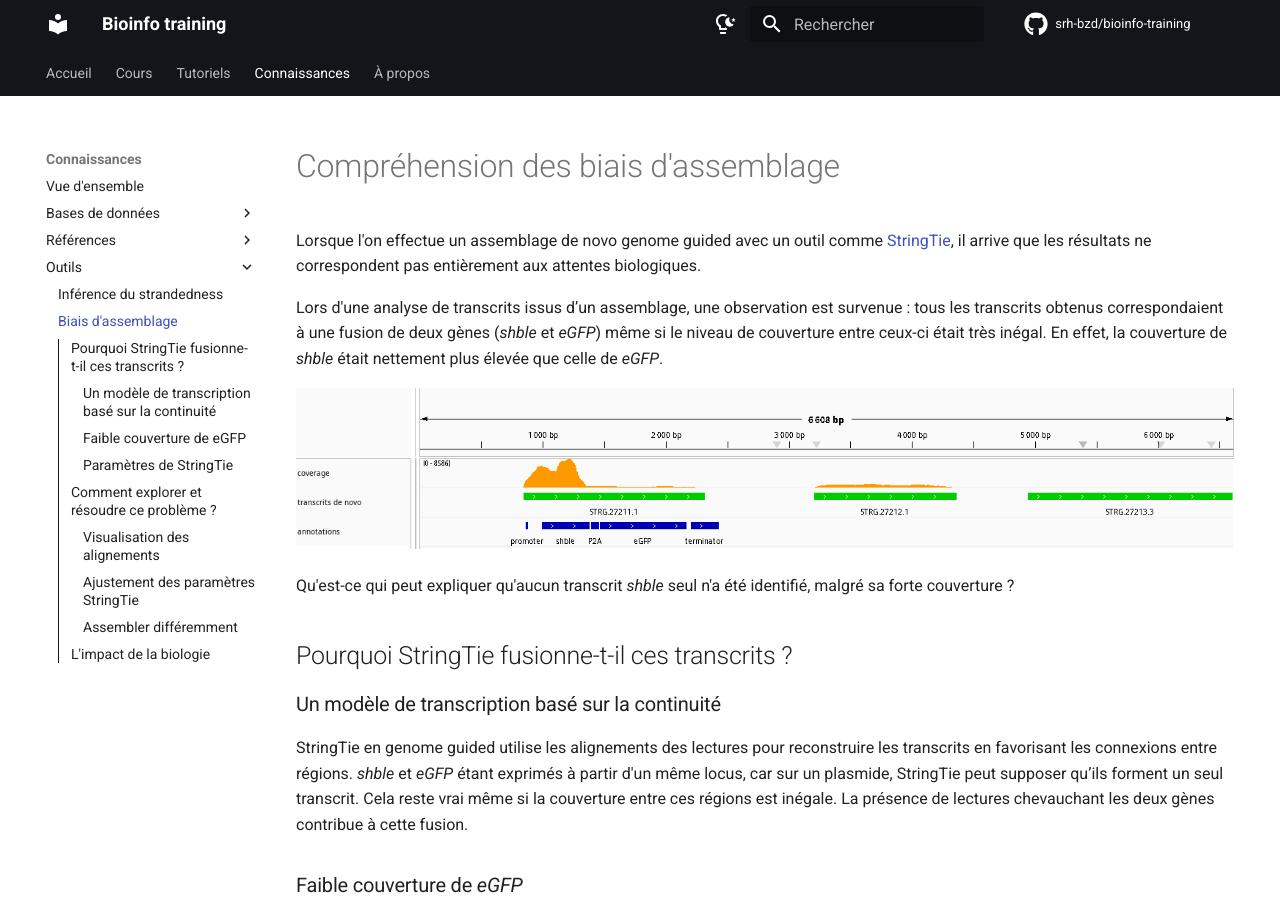
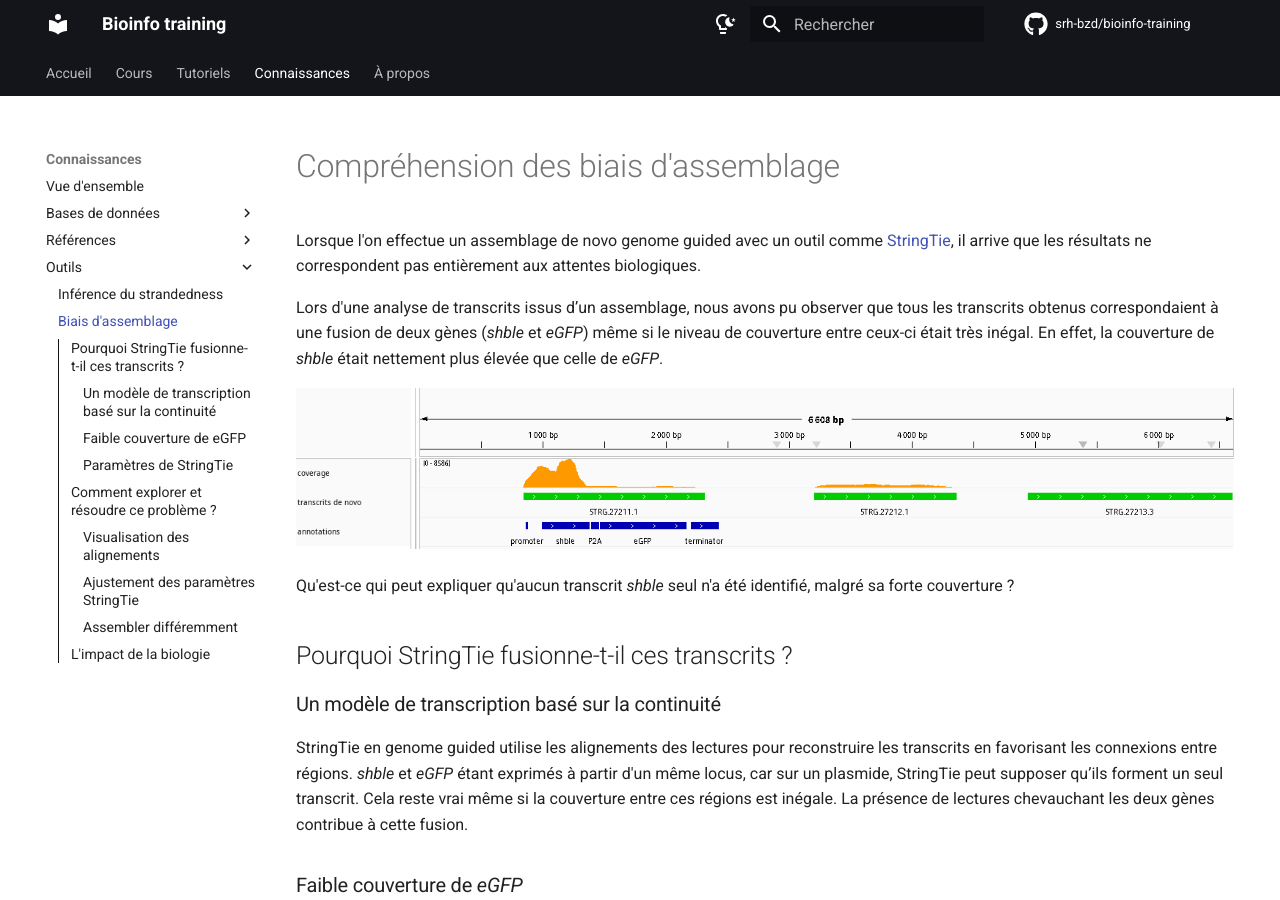
Before and after one commit to srh-bzd/rnaseq-tutorial, an MkDocs documentation site: the page built from docs/knowledge/tools/assembly-bias.md, in a window 1280 px wide and 900 px high. Built offline with MkDocs 1.6.1 and Material for MkDocs 9.7.7, drawn with Linux system fonts in a browser that asks for light colours; comment, search, counter and statistics services are not loaded.

Commit message:
Updata knowledge assembly bias

```diff
--- a/docs/knowledge/tools/assembly-bias.md
+++ b/docs/knowledge/tools/assembly-bias.md
@@ -2,7 +2,7 @@
 
 Lorsque l'on effectue un assemblage de novo genome guided avec un outil comme [StringTie](https://ccb.jhu.edu/software/stringtie/index.shtml), il arrive que les résultats ne correspondent pas entièrement aux attentes biologiques.
 
-Lors d'une analyse de transcrits issus d’un assemblage, une observation est survenue : tous les transcrits obtenus correspondaient à une fusion de deux gènes (*shble* et *eGFP*) même si le niveau de couverture entre ceux-ci était très inégal. En effet, la couverture de *shble* était nettement plus élevée que celle de *eGFP*.
+Lors d'une analyse de transcrits issus d’un assemblage, nous avons pu observer que tous les transcrits obtenus correspondaient à une fusion de deux gènes (*shble* et *eGFP*) même si le niveau de couverture entre ceux-ci était très inégal. En effet, la couverture de *shble* était nettement plus élevée que celle de *eGFP*.
 
 ![alt text](../../img/igv-cov-transcrits-assembly.png)
 
```
